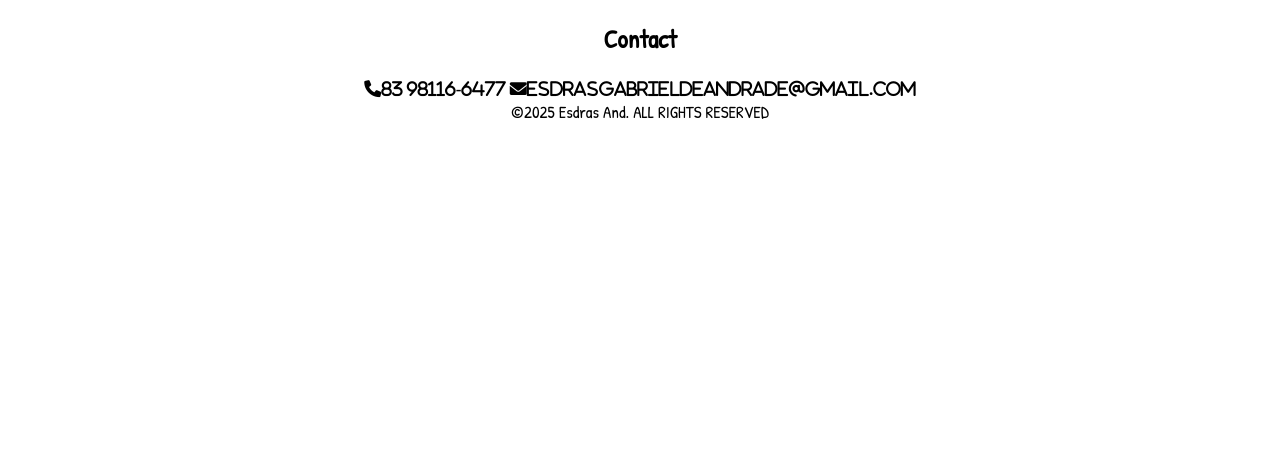
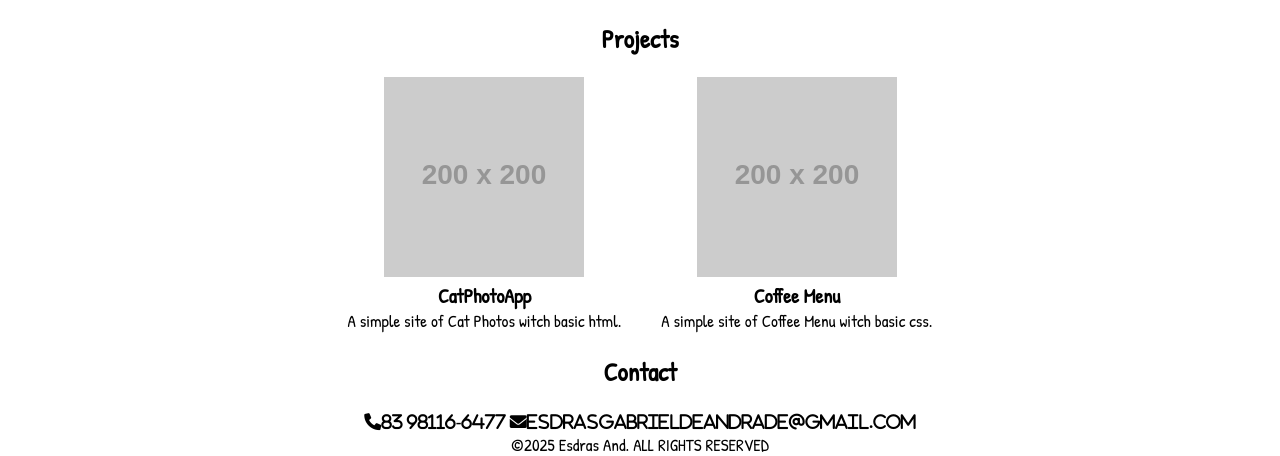
Before and after one commit to EsdrasGabrielSI/portfolio, a plain HTML site: page LTI-portfolio/index.html in a window 1280 px wide. Shown: the part 859-1315 px from the top of the page. Before the commit the page ends 982 px from the top, so only its background shows below. Drawn offline with Linux system fonts and the light colour scheme; placeholder pictures from the web are drawn by us.

Commit message:
uptade2 11/02

```diff
--- a/LTI-portfolio/index.html
+++ b/LTI-portfolio/index.html
@@ -20,7 +20,7 @@
         </div>
         <div class="right">
             <a href="#skills-section">Skills</a>
-            <a href="#">Projects</a>
+            <a href="#projects-section">Projects</a>
             <a href="#contact-section">Contact</a>
         </div>
     </nav>
@@ -74,6 +74,23 @@
         </p>
     </section>
 
+    <h2>Projects</h2>
+    <section id="projects-section">
+        <div class="images">
+            <figure>
+                <a href=""><img src="https://placehold.co/200" alt="CatPhotoApp"></a>
+                <h3>CatPhotoApp</h3>
+                <figcaption>A simple site of Cat Photos witch basic html.</figcaption>
+            </figure>
+
+            <figure>
+                <img src="https://placehold.co/200" alt="CoffeeMenu">
+                <h3>Coffee Menu</h3>
+                <figcaption>A simple site of Coffee Menu witch basic css.</figcaption>
+            </figure>
+        </div>
+    </section>
+
     <section id="contact-section">
         <h2>Contact</h2>
         <p>
--- a/LTI-portfolio/style.css
+++ b/LTI-portfolio/style.css
@@ -72,7 +72,17 @@ h2 {
     padding-bottom: 30px;
 }
 
+    #projects-section{
+        display: flex;
+        text-align: center;
+        justify-content: center;
 
+    }
+
+    .images{
+        display: flex;
+        gap: 40px;
+    }
 
 a:hover{
     color: white;
```
Also changed, not shown: LTI-portfolio/cafe.png (added), LTI-portfolio/gato.png (added).
